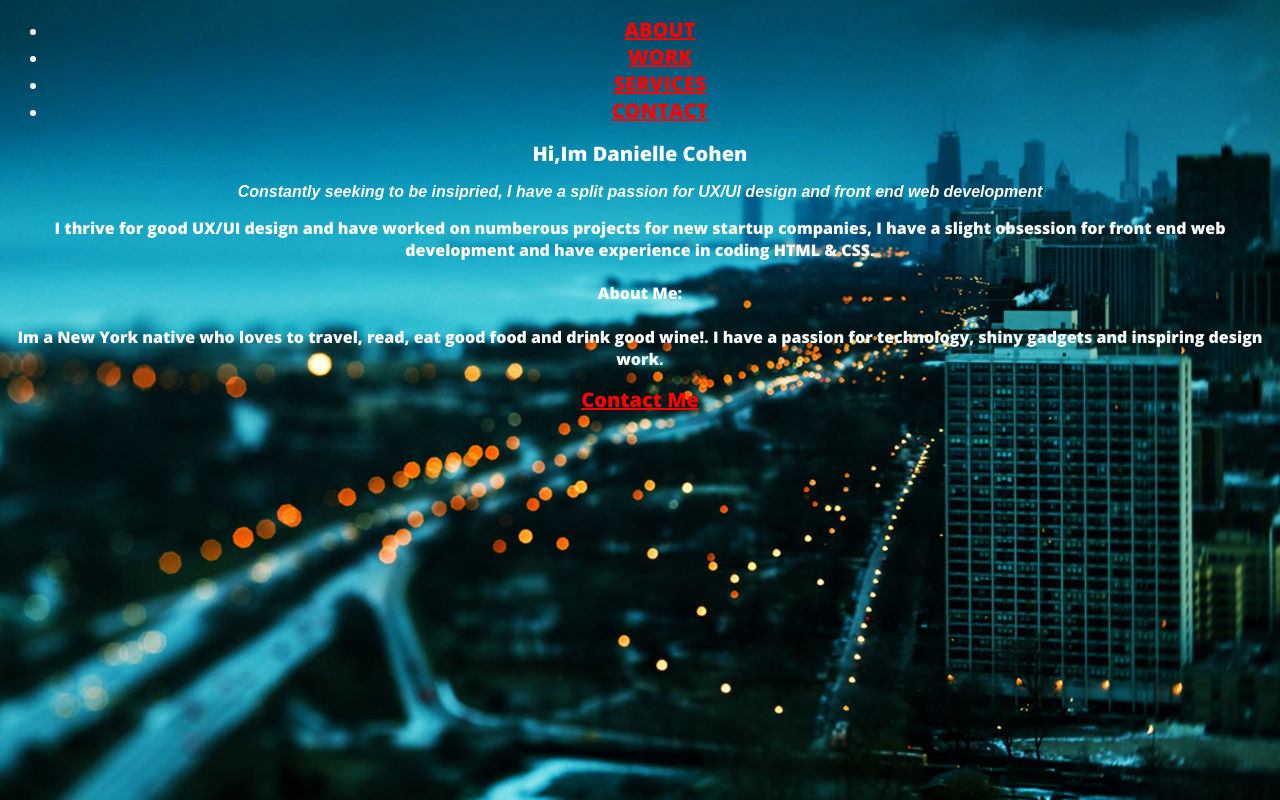
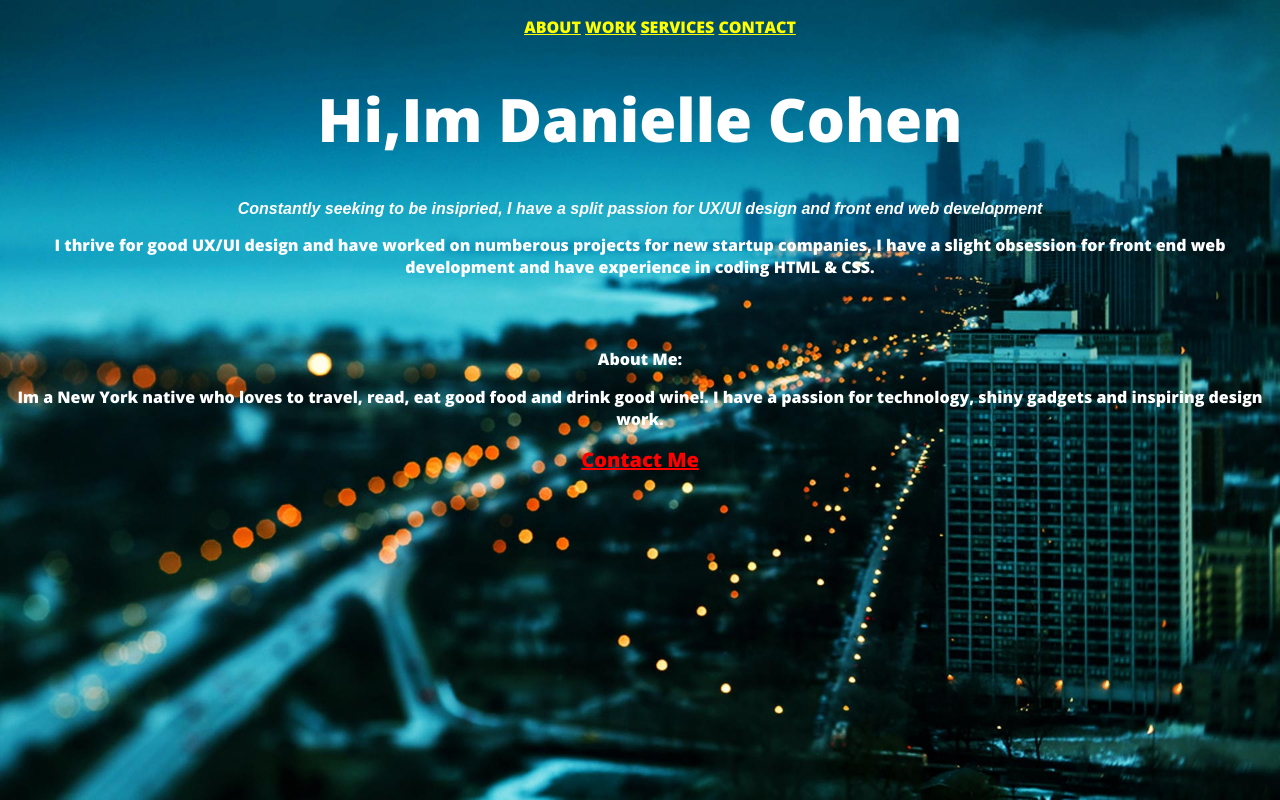
Before and after one commit to dcohen491/dcohen491.github.io, a plain HTML site: page unit_3/index.html in a window 1280 px wide. Drawn offline with nearby package versions, Linux system fonts and the light colour scheme.

Commit message:
complete change

```diff
--- a/unit_3/css/style.css
+++ b/unit_3/css/style.css
@@ -11,9 +11,13 @@ h1{
 	text-align: center;
 	font-family:, sans-serif;
 	color: white;
-	font-size: 20px;
+	font-size: 60px;
 }
-a{
+h4{
+	margin-top: 70px;
+	margin-bottom: 12px;
+}
+#contact{
 	color: red;
 	font-weight: bold;
 	font-size: 20px;
@@ -23,3 +27,9 @@ a{
 	font-weight: bold;
 	font-family: sans-serif;
 }
+nav ul li{
+	display: inline-block;
+}
+a{
+	color: yellow;
+}
--- a/unit_3/index.html
+++ b/unit_3/index.html
@@ -1,6 +1,10 @@
 <!DOCTYPE html>
 <html>
 <head>
+	<title>Danielle Cohen</title>
+	<link rel="stylesheet" type="text/css" href="css/style.css">
+</head>
+<body>
     <nav>
     	<div class="nav-wrapper">
 		     <ul id="nav-mobile" class="center">
@@ -11,10 +15,6 @@
 		   	 </ul>
     	</div>
     </nav>
-	<title>Danielle Cohen</title>
-	<link rel="stylesheet" type="text/css" href="css/style.css">
-</head>
-<body>
 	<h1>Hi,Im Danielle Cohen</h1>
 	<p id="slogan"> Constantly seeking to be insipried, I have a split passion for UX/UI design and front end web development</p>
 	<p> I thrive for good UX/UI design and have worked on numberous projects for new startup companies, I have a slight obsession for front end web development and have experience in coding HTML & CSS.</p>
@@ -22,6 +22,6 @@
 	<h4>About Me:</h4>
 	<p>Im a New York native who loves to travel, read, eat good food and drink good wine!. I have a passion for technology, shiny gadgets and inspiring design work.
 	</p>
-	<a href="www.mailto:dcohen491@gmail.com">Contact Me</a>
+	<a id= "contact" href="www.mailto:dcohen491@gmail.com">Contact Me</a>
 </body>
 </html>
```
Lines whose indentation alone changed are shown as unchanged.
